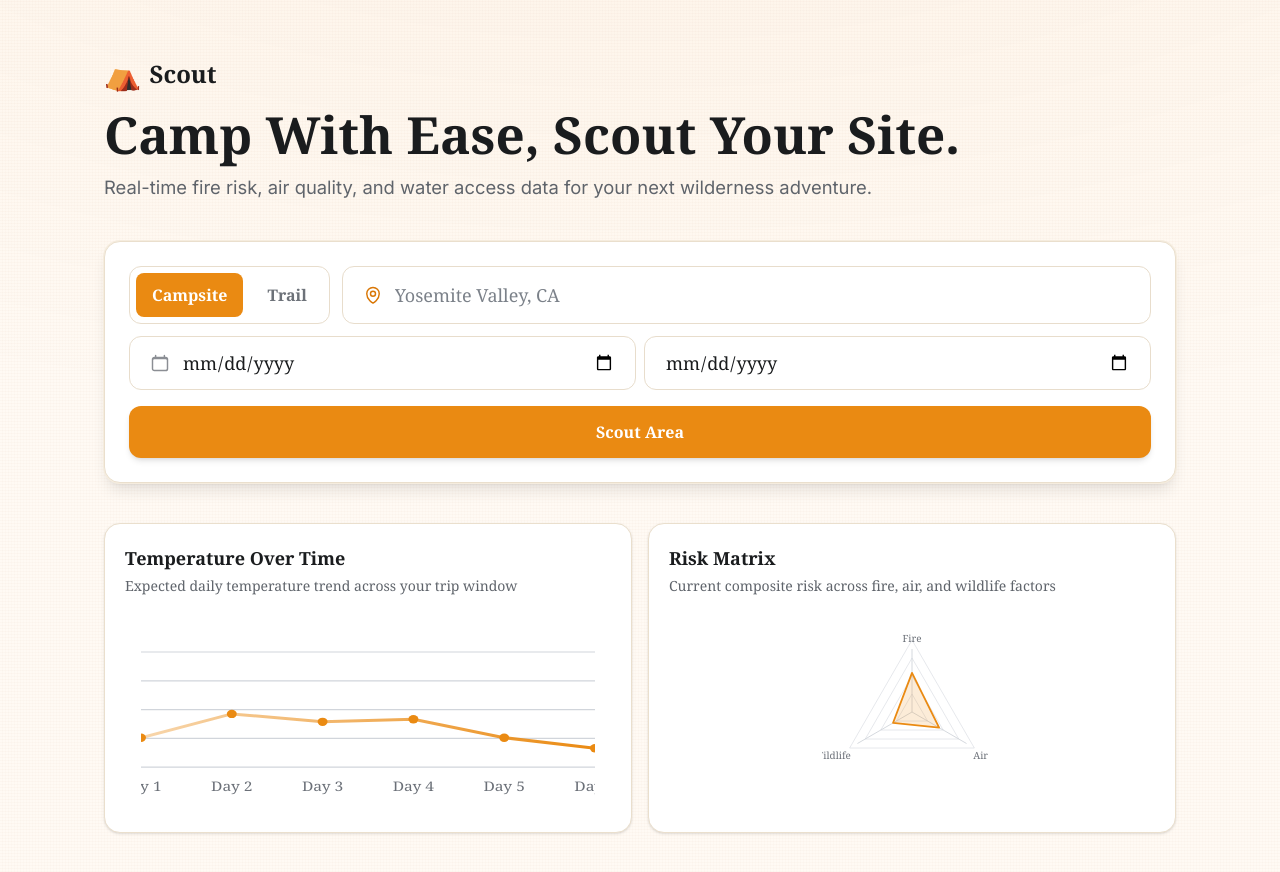
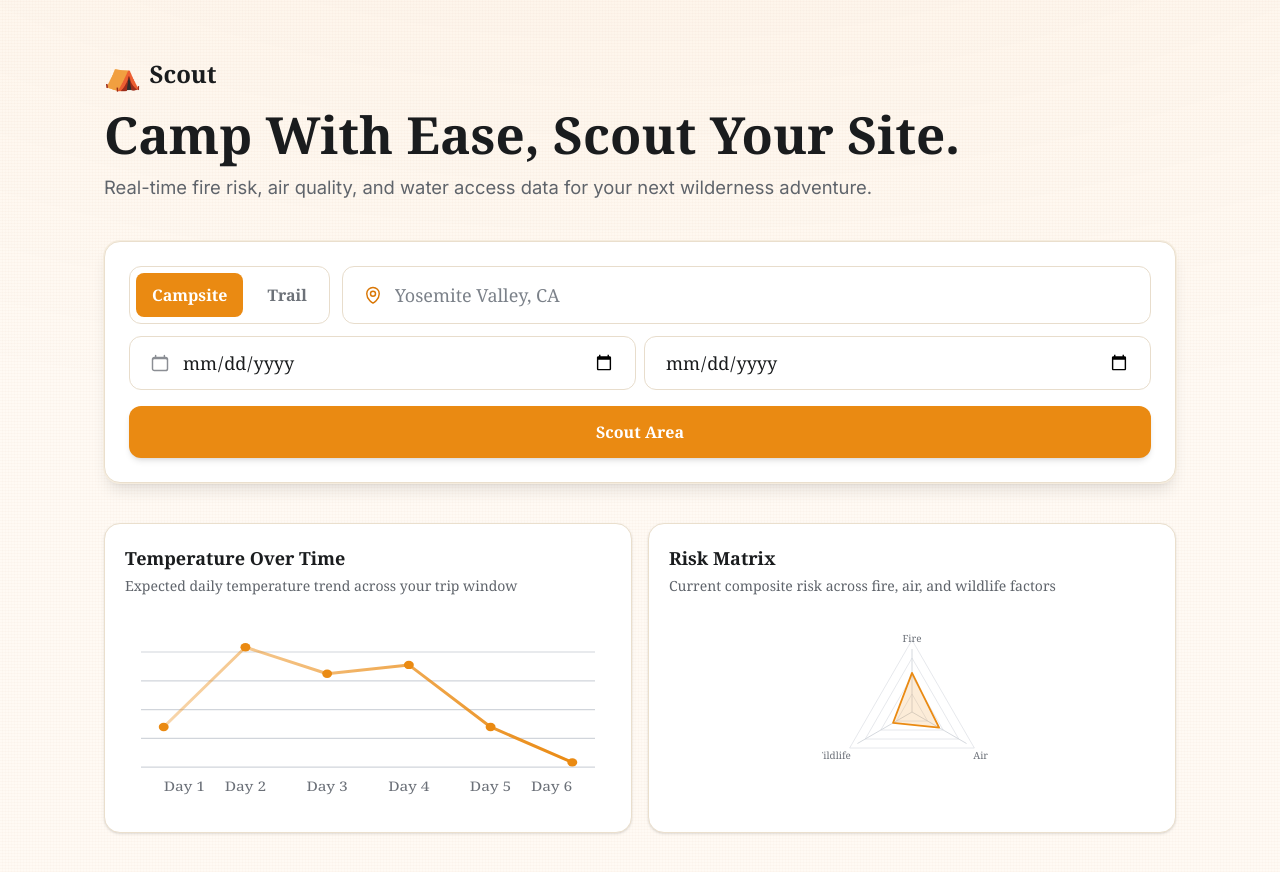
Before and after one commit to uhhditi/scout, a Next.js app: page / in a window 1280 px wide. Shown: the top 872 px of the page. Built offline with nearby package versions, Linux system fonts and the light colour scheme.

Commit message:
completed api tasks

```diff
--- a/app/api/conditions/route.ts
+++ b/app/api/conditions/route.ts
@@ -15,7 +15,7 @@ const geoRes = await fetch(
     {headers: {'User-Agent': 'scout-app'}}
 )
 if (!geoRes.ok) {
-    return NextResponse.json({ error: 'Weather fetch failed' }, { status: 502 })
+    return NextResponse.json({ error: `Geocoding fetch failed (${geoRes.status})` }, { status: 502 })
 }
 const geoData = await geoRes.json()
 if (!geoData.length) {
@@ -28,16 +28,28 @@ const endDateObj = new Date(endDate)
 if (isNaN(startDateObj.getTime()) || isNaN(endDateObj.getTime())) {
     return NextResponse.json({ error: 'Invalid date format' }, { status: 400 })
 }
+
+const maxForecastDate = new Date()
+maxForecastDate.setDate(maxForecastDate.getDate() + 16)
+if (startDateObj > maxForecastDate) {
+    return NextResponse.json(
+        { error: 'Start date is too far in the future. Weather forecasts are only available up to 16 days ahead.' },
+        { status: 400 }
+    )
+}
+const clampedEnd = endDateObj > maxForecastDate ? maxForecastDate : endDateObj
+
 const formattedStart = startDateObj.toISOString().split('T')[0]
-const formattedEnd = endDateObj.toISOString().split('T')[0]
+const formattedEnd = clampedEnd.toISOString().split('T')[0]
+
 // Fetch weather
 const weatherRes = await fetch(
     `https://api.open-meteo.com/v1/forecast?latitude=${lat}&longitude=${lon}` +
-    `&daily=weathercode,precipitation_sum,windspeed_10m_max` +
-    `&timezone=auto&start_date=${formattedStart}&end_date=${formattedEnd}`
+    `&daily=weathercode,precipitation_sum,windspeed_10m_max,temperature_2m_max` +
+    `&temperature_unit=fahrenheit&timezone=auto&start_date=${formattedStart}&end_date=${formattedEnd}`
 )
 if (!weatherRes.ok) {
-    return NextResponse.json({ error: 'Weather fetch failed' }, { status: 502 })
+    return NextResponse.json({ error: `Weather fetch failed (${weatherRes.status})` }, { status: 502 })
 }
 const weatherData = await weatherRes.json()
 
@@ -46,10 +58,8 @@ const airRes = await fetch(
     `https://air-quality-api.open-meteo.com/v1/air-quality?latitude=${lat}&longitude=${lon}` +
     `&hourly=us_aqi&timezone=auto&start_date=${formattedStart}&end_date=${formattedEnd}`
 )
-if (!airRes.ok) {
-    return NextResponse.json({ error: 'Weather fetch failed' }, { status: 502 })
-}
-const airData = await airRes.json()
+const airQualityUnavailable = !airRes.ok
+const airData = airRes.ok ? await airRes.json() : { hourly: { us_aqi: [] } }
 
 // Fetch fire data from NASA FIRMS (MODIS/VIIRS)
 // Using public JSON endpoint with bbox
@@ -62,8 +72,10 @@ const maxLat = lat + latOffset;
 const minLon = lon - lonOffset;
 const maxLon = lon + lonOffset;
 const bbox = `${minLon},${minLat},${maxLon},${maxLat}`;
+const tripDays = Math.ceil((endDateObj.getTime() - startDateObj.getTime()) / (1000 * 60 * 60 * 24)) + 1;
+const firmsDays = Math.min(tripDays, 10); // FIRMS API max is 10 days
 const fireRes = await fetch(
-    `https://firms.modaps.eosdis.nasa.gov/api/area/json/MODIS_SP/MCD14DL/1/${bbox}`,
+    `https://firms.modaps.eosdis.nasa.gov/api/area/json/MODIS_SP/MCD14DL/${firmsDays}/${bbox}`,
     {headers: {'User-Agent': 'scout-app'}}
 )
 let fireData = null
@@ -76,12 +88,12 @@ if (fireRes.ok) {
 
 // Fetch water access using Overpass API (OpenStreetMap)
 const overpassQuery = `
-[bbox=${lat - 0.05},${lon - 0.05},${lat + 0.05},${lon + 0.05}];
+[out:json];
 (
-  way["natural"="water"];
-  way["water"];
-  node["natural"="spring"];
-  node["amenity"="drinking_water"];
+  way["natural"="water"](around:${distanceNum * 1000},${lat},${lon});
+  way["water"](around:${distanceNum * 1000},${lat},${lon});
+  node["natural"="spring"](around:${distanceNum * 1000},${lat},${lon});
+  node["amenity"="drinking_water"](around:${distanceNum * 1000},${lat},${lon});
 );
 out geom;
 `
@@ -95,16 +107,16 @@ const waterRes = await fetch(
 )
 let waterData = null
 if (waterRes.ok) {
-    waterData = await waterRes.text()
-    // Parse OSM XML response - for now just return raw
+    waterData = await waterRes.json()
 } else {
-    waterData = null
+    waterData = { elements: [] }
 }
 
 return NextResponse.json({
     location: {lat, lon},
     weather: weatherData,
     airQuality: airData,
+    airQualityUnavailable,
     fire: fireData,
     water: waterData
 })
--- a/app/components/dashboard-charts.tsx
+++ b/app/components/dashboard-charts.tsx
@@ -2,40 +2,54 @@
 
 type DashboardChartsProps = {
   chartSeed: number;
+  temps?: number[];
+  fireRisk?: number;
+  airRisk?: number;
+  bearRisk?: number;
 };
 
-export function DashboardCharts({ chartSeed }: DashboardChartsProps) {
-  const tempA = 56 + (chartSeed % 10);
-  const tempB = 60 + ((chartSeed * 3) % 11);
-  const tempC = 64 + ((chartSeed * 5) % 9);
-  const tempD = 61 + ((chartSeed * 7) % 10);
-  const tempE = 58 + ((chartSeed * 11) % 8);
-  const tempF = 54 + ((chartSeed * 13) % 8);
-  const temps = [tempA, tempB, tempC, tempD, tempE, tempF];
+export function DashboardCharts({ chartSeed, temps, fireRisk, airRisk, bearRisk }: DashboardChartsProps) {
+  const hasRealTemps = temps && temps.length > 0;
+  const displayTemps = hasRealTemps
+    ? temps.slice(0, 7)
+    : [
+        56 + (chartSeed % 10),
+        60 + ((chartSeed * 3) % 11),
+        64 + ((chartSeed * 5) % 9),
+        61 + ((chartSeed * 7) % 10),
+        58 + ((chartSeed * 11) % 8),
+        54 + ((chartSeed * 13) % 8),
+      ];
 
-  const linePoints = temps
-    .map((temp, idx) => {
-      const x = idx * 64;
-      const y = 120 - (temp - 45) * 2.2;
-      return `${x},${Math.max(8, Math.min(112, y))}`;
-    })
+  const n = displayTemps.length;
+  // Inset x so edge labels don't get clipped
+  const xPad = 16;
+  const xStep = n > 1 ? (320 - xPad * 2) / (n - 1) : 0;
+  const xFor = (idx: number) => (n === 1 ? 160 : xPad + idx * xStep);
+
+  // Dynamic y scaling based on actual temp range
+  const minTemp = Math.min(...displayTemps);
+  const maxTemp = Math.max(...displayTemps);
+  const tempRange = Math.max(maxTemp - minTemp, 10);
+  const yFor = (temp: number) => {
+    const normalized = (temp - minTemp) / tempRange;
+    return Math.max(8, Math.min(112, 104 - normalized * 96 + 8));
+  };
+
+  const linePoints = displayTemps
+    .map((temp, idx) => `${xFor(idx)},${yFor(temp)}`)
     .join(" ");
 
-  const fireRisk = Math.min(1, 0.48 + (chartSeed % 45) / 100);
-  const airRisk = Math.min(1, 0.44 + ((chartSeed * 3) % 40) / 100);
-  const wildlifeRisk = Math.min(1, 0.42 + ((chartSeed * 5) % 45) / 100);
+  const hasRealRisk = fireRisk !== undefined && airRisk !== undefined && bearRisk !== undefined;
+  const fr = hasRealRisk ? fireRisk! / 100 : Math.min(1, 0.48 + (chartSeed % 45) / 100);
+  const ar = hasRealRisk ? airRisk! / 100 : Math.min(1, 0.44 + ((chartSeed * 3) % 40) / 100);
+  const br = hasRealRisk ? bearRisk! / 100 : Math.min(1, 0.42 + ((chartSeed * 5) % 45) / 100);
 
   const R = 58;
   const deg = (d: number) => (d * Math.PI) / 180;
-  const v1 = { x: 100, y: 100 - R * fireRisk };
-  const v2 = {
-    x: 100 + R * airRisk * Math.cos(deg(30)),
-    y: 100 + R * airRisk * Math.sin(deg(30)),
-  };
-  const v3 = {
-    x: 100 + R * wildlifeRisk * Math.cos(deg(150)),
-    y: 100 + R * wildlifeRisk * Math.sin(deg(150)),
-  };
+  const v1 = { x: 100, y: 100 - R * fr };
+  const v2 = { x: 100 + R * ar * Math.cos(deg(30)), y: 100 + R * ar * Math.sin(deg(30)) };
+  const v3 = { x: 100 + R * br * Math.cos(deg(150)), y: 100 + R * br * Math.sin(deg(150)) };
   const poly = `${v1.x},${v1.y} ${v2.x},${v2.y} ${v3.x},${v3.y}`;
 
   return (
@@ -54,15 +68,7 @@ export function DashboardCharts({ chartSeed }: DashboardChartsProps) {
               </linearGradient>
             </defs>
             {[0, 1, 2, 3, 4].map((i) => (
-              <line
-                key={i}
-                x1="0"
-                y1={20 + i * 24}
-                x2="320"
-                y2={20 + i * 24}
-                stroke="#d1d5db"
-                strokeWidth="1"
-              />
+              <line key={i} x1="0" y1={20 + i * 24} x2="320" y2={20 + i * 24} stroke="#d1d5db" strokeWidth="1" />
             ))}
             <polyline
               points={linePoints}
@@ -73,30 +79,20 @@ export function DashboardCharts({ chartSeed }: DashboardChartsProps) {
               strokeLinejoin="round"
               vectorEffect="non-scaling-stroke"
             />
-            {temps.map((temp, idx) => {
-              const x = idx * 64;
-              const y = 120 - (temp - 45) * 2.2;
-              return (
-                <circle
-                  key={`${temp}-${idx}`}
-                  cx={x}
-                  cy={Math.max(8, Math.min(112, y))}
-                  r="3.5"
-                  fill="#ea8a12"
-                />
-              );
-            })}
-            {["Day 1", "Day 2", "Day 3", "Day 4", "Day 5", "Day 6"].map((label, idx) => (
+            {displayTemps.map((temp, idx) => (
+              <circle key={idx} cx={xFor(idx)} cy={yFor(temp)} r="3.5" fill="#ea8a12" />
+            ))}
+            {displayTemps.map((temp, idx) => (
               <text
-                key={label}
-                x={idx * 64}
+                key={idx}
+                x={xFor(idx)}
                 y="136"
-                textAnchor="middle"
+                textAnchor={idx === 0 ? "start" : idx === n - 1 ? "end" : "middle"}
                 fill="#6b7078"
                 fontSize="11"
                 style={{ fontFamily: "Georgia, 'Times New Roman', Times, serif" }}
               >
-                {label}
+                {hasRealTemps ? `${Math.round(temp)}°` : `Day ${idx + 1}`}
               </text>
             ))}
           </svg>
@@ -129,34 +125,13 @@ export function DashboardCharts({ chartSeed }: DashboardChartsProps) {
               strokeWidth="2"
               strokeLinejoin="round"
             />
-            <text
-              x="100"
-              y="22"
-              textAnchor="middle"
-              fill="#6b7078"
-              fontSize="11"
-              style={{ fontFamily: "Georgia, 'Times New Roman', Times, serif" }}
-            >
+            <text x="100" y="22" textAnchor="middle" fill="#6b7078" fontSize="11" style={{ fontFamily: "Georgia, 'Times New Roman', Times, serif" }}>
               Fire
             </text>
-            <text
-              x="168"
-              y="152"
-              textAnchor="start"
-              fill="#6b7078"
-              fontSize="11"
-              style={{ fontFamily: "Georgia, 'Times New Roman', Times, serif" }}
-            >
+            <text x="168" y="152" textAnchor="start" fill="#6b7078" fontSize="11" style={{ fontFamily: "Georgia, 'Times New Roman', Times, serif" }}>
               Air
             </text>
-            <text
-              x="32"
-              y="152"
-              textAnchor="end"
-              fill="#6b7078"
-              fontSize="11"
-              style={{ fontFamily: "Georgia, 'Times New Roman', Times, serif" }}
-            >
+            <text x="32" y="152" textAnchor="end" fill="#6b7078" fontSize="11" style={{ fontFamily: "Georgia, 'Times New Roman', Times, serif" }}>
               Wildlife
             </text>
           </svg>
--- a/app/page.tsx
+++ b/app/page.tsx
@@ -1,7 +1,7 @@
 "use client";
 
 import { FormEvent, useState } from "react";
-import { getSafetyReport, type SafetyMetric, type SafetyReport } from "@/lib/safetyReport";
+import { type SafetyMetric, type SafetyReport } from "@/lib/safetyReport";
 import {
   calculateFireRisk,
   calculateAirQualityRisk,
@@ -19,6 +19,7 @@ function formatRange(startDate: string, endDate: string) {
   const formatter = new Intl.DateTimeFormat("en-US", {
     month: "short",
     day: "numeric",
+    timeZone: "UTC",
   });
   return `${formatter.format(start)} - ${formatter.format(end)}`;
 }
@@ -125,6 +126,117 @@ function pillToneForLabel(pill: string) {
   return "bg-slate-100 text-slate-700 ring-1 ring-slate-200";
 }
 
+type ReportResult = {
+  report: SafetyReport;
+  temps: number[];
+  fireRisk: number;
+  airRisk: number;
+  bearRisk: number;
+  airQualityUnavailable: boolean;
+};
+
+async function generateSafetyReportFromAPI(
+  address: string,
+  startDate: string,
+  endDate: string,
+  distance: number
+): Promise<ReportResult> {
+  try {
+    const url = `/api/conditions?address=${encodeURIComponent(address)}&startDate=${startDate}&endDate=${endDate}&distance=${distance}`;
+    console.log("Fetching conditions from:", url);
+
+    const response = await fetch(url);
+
+    if (!response.ok) {
+      const body = await response.json().catch(() => ({}));
+      throw new Error(body.error ?? `Failed to fetch conditions data: ${response.status} ${response.statusText}`);
+    }
+
+    const data = await response.json();
+    const { weather, airQuality, airQualityUnavailable, fire, location, water } = data;
+
+    // Parse water data - check if any water features found
+
+    // For wildlife, use a simple calculation for now
+    const wildlifeData = { bears: 0 }; // Placeholder, can be expanded later
+
+    // Calculate individual risk scores
+    const weatherDaily = weather?.daily || {};
+    const airHourly = airQuality?.hourly?.us_aqi || [];
+
+    // Use first day for initial assessment
+    const fireRisk = calculateFireRisk(fire, weatherDaily, startDate, endDate);
+    const airQualityRisk = calculateAirQualityRisk(airHourly);
+    const weatherAlertness = calculateWeatherAlertness(weatherDaily, startDate, endDate);
+    const hasWater = water && water.elements && water.elements.length > 0;
+    const waterAccess = calculateWaterAccess(hasWater, distance);
+
+    const startDateObj = new Date(startDate);
+    const endDateObj = new Date(endDate);
+    const seenMonths = new Set<number>();
+    const cur = new Date(startDateObj);
+    while (cur <= endDateObj) {
+      seenMonths.add(cur.getMonth() + 1);
+      cur.setMonth(cur.getMonth() + 1);
+    }
+    const bearRisk = Math.max(
+      ...Array.from(seenMonths).map((m) => calculateBearRisk(wildlifeData.bears || 0, location?.lat || 39, m))
+    );
+
+    const overallSafety = calculateOverallSafetyScore(
+      fireRisk,
+      airQualityRisk,
+      weatherAlertness,
+      waterAccess,
+      bearRisk
+    );
+
+    const metrics = [
+      {
+        label: "Fire Risk",
+        value: 100 - fireRisk, // Invert: lower risk score = higher safety
+        note: `Fire risk index based on active fires, wind conditions (${weatherDaily.windspeed_10m_max?.[0]?.toFixed(1) || 0} km/h), and precipitation.`,
+        icon: "🔥",
+      },
+      {
+        label: "Air Quality",
+        value: 100 - airQualityRisk,
+        note: `Air quality index currently at ${airHourly[0] || 50}. Monitor for smoke and particulates.`,
+        icon: "💨",
+      },
+      {
+        label: "Weather Alertness",
+        value: 100 - weatherAlertness,
+        note: `Weather conditions show precipitation at ${weatherDaily.precipitation_sum?.[0]?.toFixed(1) || 0}mm risk of severe weather.`,
+        icon: "⛈️",
+      },
+      {
+        label: "Water Access",
+        value: waterAccess,
+        note: "Water availability in the area based on nearby streams and water features.",
+        icon: "💧",
+      },
+      {
+        label: "Bear Risk",
+        value: 100 - bearRisk,
+        note: `Bear activity risk based on wildlife data and season.`,
+        icon: "🐻",
+      },
+    ];
+
+    return {
+      report: { overallScore: overallSafety, status: getRiskLevel(overallSafety), metrics },
+      temps: weatherDaily.temperature_2m_max || [],
+      fireRisk,
+      airRisk: airQualityRisk,
+      bearRisk,
+      airQualityUnavailable: !!airQualityUnavailable,
+    };
+  } catch (error) {
+    throw error;
+  }
+}
+
 export default function Home() {
   const [siteType, setSiteType] = useState<"campsite" | "trail">("campsite");
   const [address, setAddress] = useState("");
@@ -132,9 +244,16 @@ export default function Home() {
   const [endDate, setEndDate] = useState("");
   const [trailDistance, setTrailDistance] = useState("");
   const [report, setReport] = useState<SafetyReport | null>(null);
+  const [chartData, setChartData] = useState<Omit<ReportResult, "report"> | null>(null);
+  const [errorMessage, setErrorMessage] = useState<string | null>(null);
   const [expandedMetric, setExpandedMetric] = useState<Record<string, boolean>>({});
 
   const chartSeed = report?.overallScore ?? 72;
+
+  const tripDays =
+    startDate && endDate
+      ? Math.ceil((new Date(endDate).getTime() - new Date(startDate).getTime()) / (1000 * 60 * 60 * 24)) + 1
+      : 0;
 
   const handleSubmit = async (event: FormEvent<HTMLFormElement>) => {
     event.preventDefault();
@@ -143,15 +262,24 @@ export default function Home() {
     const normalizedEndDate = siteType === "campsite" ? endDate : normalizedStartDate;
     const querySeed =
       siteType === "trail" ? `${address} | distance:${trailDistance}` : address;
+    const distanceNum = siteType === "trail" ? (parseFloat(trailDistance) || 10) * 1.60934 : 10;
 
-    const nextReport = await getSafetyReport(
+    setErrorMessage(null);
+    try {
+      const { report: nextReport, ...meta } = await generateSafetyReportFromAPI(
         querySeed,
         normalizedStartDate,
         normalizedEndDate,
         distanceNum
       );
       setReport(nextReport);
+      setChartData(meta);
       setExpandedMetric({});
+    } catch (error) {
+      setErrorMessage(error instanceof Error ? error.message : "Something went wrong. Please try again.");
+      setReport(null);
+      setChartData(null);
+    }
   };
 
   const overall = report ? overallPill(report.overallScore) : null;
@@ -278,6 +406,12 @@ export default function Home() {
             </div>
           </form>
 
+          {errorMessage && (
+            <div className="mt-6 rounded-xl border border-red-200 bg-red-50 px-4 py-3 text-sm text-red-700">
+              {errorMessage}
+            </div>
+          )}
+
           {report && (
             <section className="mt-10">
               <div className="flex flex-col gap-2 sm:flex-row sm:items-end sm:justify-between">
@@ -370,17 +504,21 @@ export default function Home() {
                                     ? "Water Sources"
                                     : "Current Temp"}
                             </p>
+                            {!(metric.label === "Air Quality" && chartData?.airQualityUnavailable) && (
                               <span
                                 className={`shrink-0 rounded-full px-2 py-0.5 text-[10px] font-bold tracking-wide uppercase ${pillToneForLabel(secondary.pill)}`}
                               >
                                 {secondary.pill}
                               </span>
+                            )}
                           </div>
                           <p className="font-display mt-4 text-3xl font-bold tracking-tight text-[#1a1c1e] sm:text-[2rem]">
-                            {primary.value}
+                            {metric.label === "Air Quality" && chartData?.airQualityUnavailable ? "N/A" : primary.value}
                           </p>
-                          <p className="mt-1 text-sm text-[#6b7078]">{primary.subtitle}</p>
-                          <p className="mt-2 text-xs text-[#8b8e94]">{secondary.line}</p>
+                          <p className="mt-1 text-sm text-[#6b7078]">
+                            {metric.label === "Air Quality" && chartData?.airQualityUnavailable ? "Air quality forecasts are only available 5 days ahead (CAMS model limit)" : primary.subtitle}
+                          </p>
+                          <p className="mt-2 text-xs text-[#8b8e94]">{metric.label === "Air Quality" && chartData?.airQualityUnavailable ? "" : secondary.line}</p>
                           <div className="mt-4">
                             <button
                               type="button"
@@ -413,11 +551,25 @@ export default function Home() {
                   </div>
                 </div>
               </div>
+              {(tripDays > 5 || tripDays > 10) && (
+                <p className="mt-4 text-xs text-[#8b8e94]">
+                  Data coverage limits for this {tripDays}-day trip —{" "}
+                  <span className="font-medium">Air quality:</span> 5 days ahead (CAMS model);{" "}
+                  {tripDays > 10 && <><span className="font-medium">Fire proximity:</span> past 10 days (NASA FIRMS); </>}
+                  <span className="font-medium">Wind, precipitation &amp; temperature:</span> 16 days ahead.
+                </p>
+              )}
             </section>
           )}
 
           <div className={report ? "mt-10 border-t border-[#e5e7eb] pt-10" : "mt-10"}>
-            <DashboardCharts chartSeed={chartSeed} />
+            <DashboardCharts
+              chartSeed={chartSeed}
+              temps={chartData?.temps}
+              fireRisk={chartData?.fireRisk}
+              airRisk={chartData?.airRisk}
+              bearRisk={chartData?.bearRisk}
+            />
           </div>
         </div>
       </div>
--- a/lib/riskScoring.ts
+++ b/lib/riskScoring.ts
@@ -4,6 +4,7 @@
 /**
  * Fire Risk Score (1-100)
  * Based on: Active fire proximity, weather conditions (wind, precipitation), season
+ * Now considers the entire trip window by taking the maximum risk across all days
  */
 export function calculateFireRisk(
   fireData: any[],
@@ -12,8 +13,16 @@ export function calculateFireRisk(
     precipitation_sum: number[];
     windspeed_10m_max: number[];
   },
-  dayIndex: number = 0
+  startDate: string,
+  endDate: string
 ): number {
+  const start = new Date(startDate);
+  const end = new Date(endDate);
+  const days = Math.ceil((end.getTime() - start.getTime()) / (1000 * 60 * 60 * 24)) + 1;
+
+  let maxRisk = 0;
+
+  for (let dayIndex = 0; dayIndex < Math.min(days, weatherDaily.weathercode.length); dayIndex++) {
     let score = 20; // baseline - most days are low risk
 
     // Factor 1: Active fires nearby (NASA FIRMS data)
@@ -48,7 +57,11 @@ export function calculateFireRisk(
       score -= 15;
     }
 
-  return Math.max(1, Math.min(100, score));
+    const dayRisk = Math.max(1, Math.min(100, score));
+    maxRisk = Math.max(maxRisk, dayRisk);
+  }
+
+  return maxRisk;
 }
 
 /**
@@ -73,6 +86,7 @@ export function calculateAirQualityRisk(usAqiValues: number[]): number {
 /**
  * Weather Alertness Score (1-100)
  * Based on: Storm risk, precipitation, extreme wind, severe weather codes
+ * Now considers the entire trip window by taking the maximum alertness across all days
  */
 export function calculateWeatherAlertness(
   weatherDaily: {
@@ -80,8 +94,16 @@ export function calculateWeatherAlertness(
     precipitation_sum: number[];
     windspeed_10m_max: number[];
   },
-  dayIndex: number = 0
+  startDate: string,
+  endDate: string
 ): number {
+  const start = new Date(startDate);
+  const end = new Date(endDate);
+  const days = Math.ceil((end.getTime() - start.getTime()) / (1000 * 60 * 60 * 24)) + 1;
+
+  let maxAlertness = 0;
+
+  for (let dayIndex = 0; dayIndex < Math.min(days, weatherDaily.weathercode.length); dayIndex++) {
     let score = 20; // baseline
 
     const weatherCode = weatherDaily.weathercode[dayIndex] || 0;
@@ -123,7 +145,11 @@ export function calculateWeatherAlertness(
       score += 10;
     }
 
-  return Math.max(1, Math.min(100, score));
+    const dayAlertness = Math.max(1, Math.min(100, score));
+    maxAlertness = Math.max(maxAlertness, dayAlertness);
+  }
+
+  return maxAlertness;
 }
 
 /**
```
Lines whose indentation alone changed are shown as unchanged.
